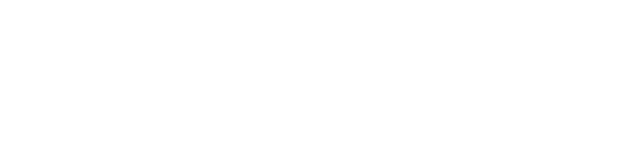
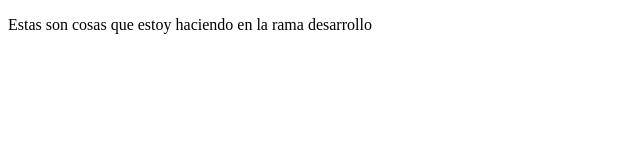
Before and after one commit to fernandosecchi/testplatzi, a plain HTML site: page index.html in a window 1280 px wide. Shown: the whole page, without its empty margins (0-640 px from the left). Drawn offline with Linux system fonts and the light colour scheme.

Commit message:
Cambios en desarrollo

```diff
--- a/index.html
+++ b/index.html
@@ -6,6 +6,6 @@
     <title>Nuevo documento</title>
 </head>
 <body>
-
+    <p>Estas son cosas que estoy haciendo en la rama desarrollo</p>
 </body>
 </html>
--- a/index.js
+++ b/index.js
@@ -1,3 +1,5 @@
 let a = 5;
 let b = 10;
 // Son cosas que agrego
+
+// Y acá agrego un comentario en la rama de desarrollos
```
